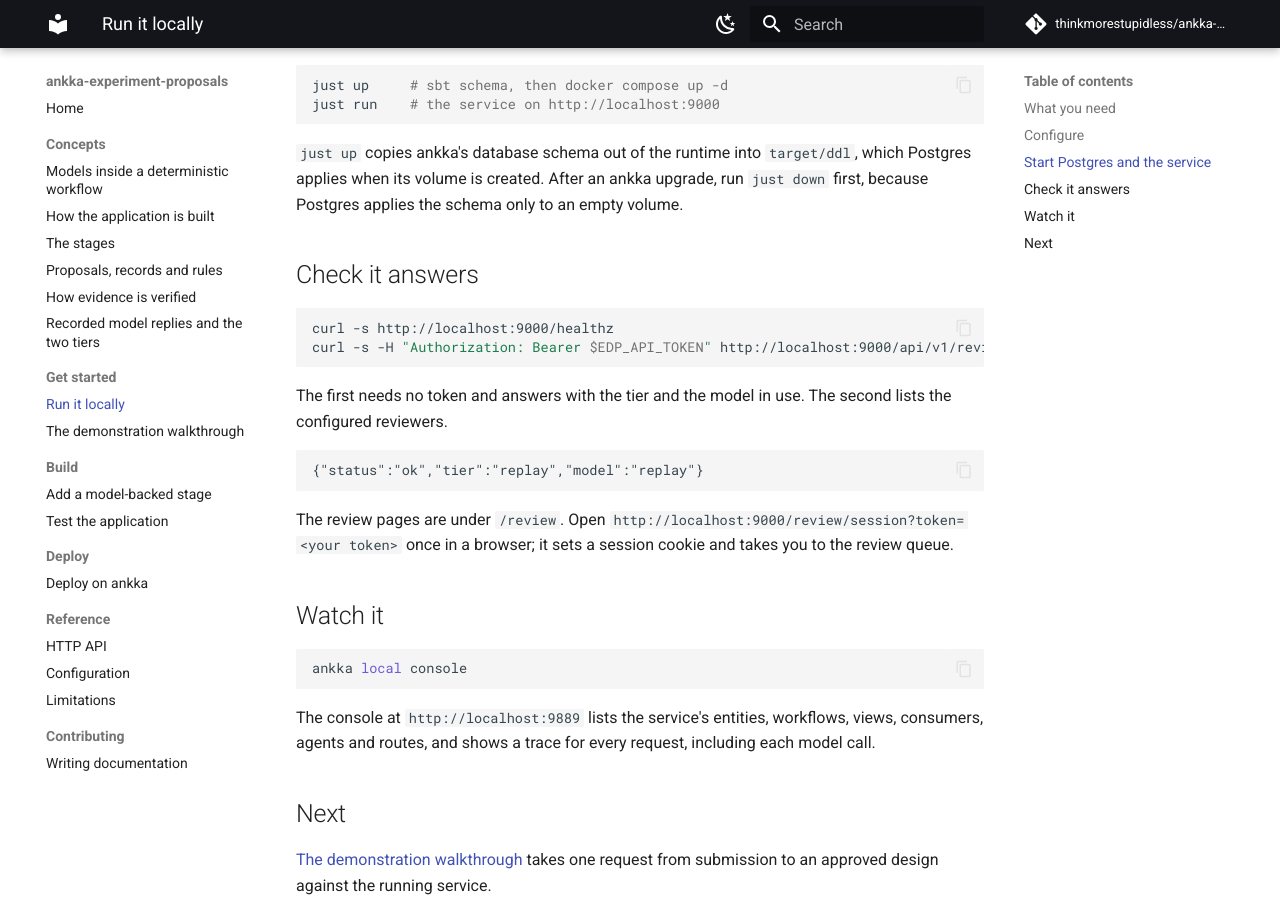
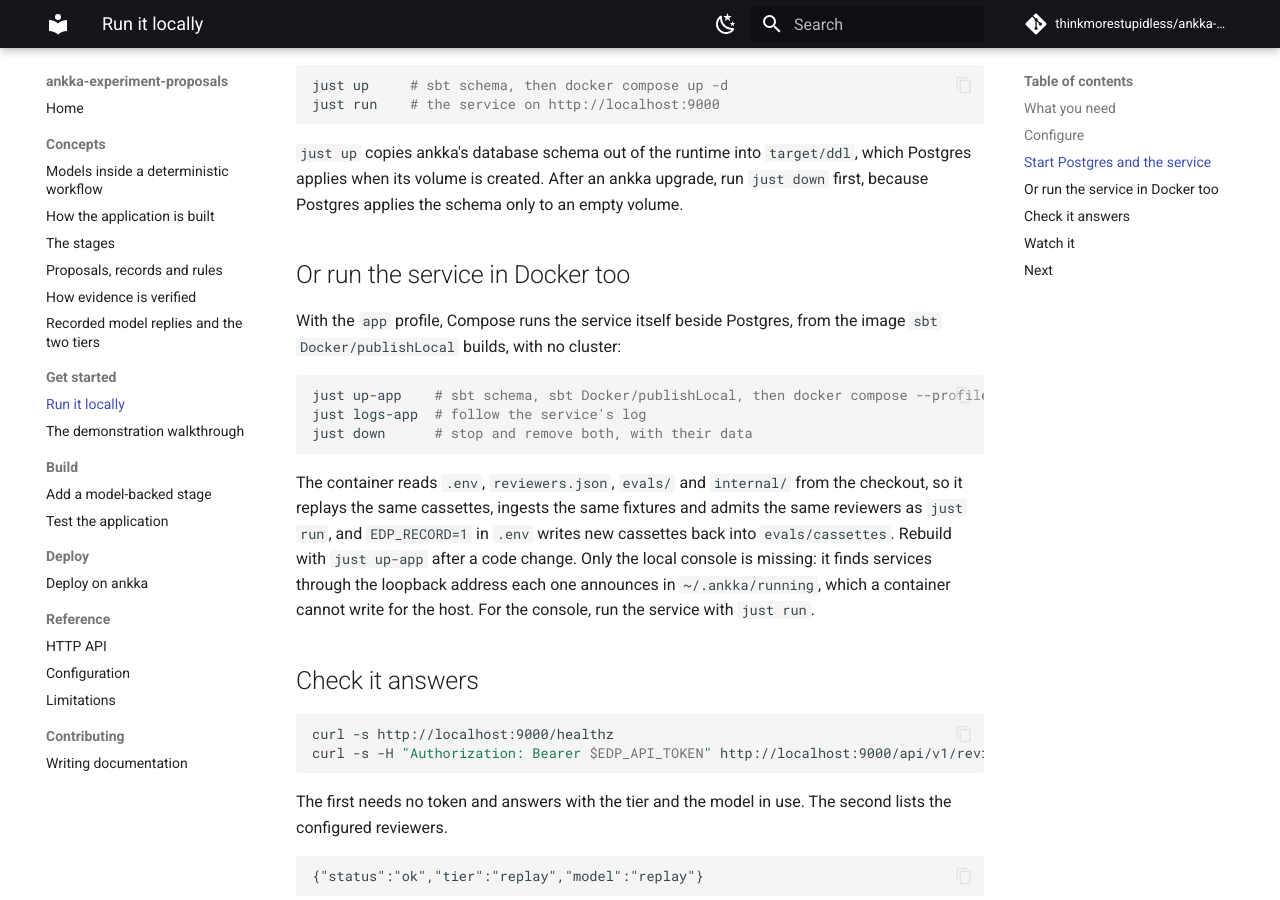
Before and after one commit to thinkmorestupidless/ankka-experiment-proposals, an MkDocs documentation site: the page built from docs/get-started/run-locally.md, in a window 1280 px wide and 900 px high, scrolled down 827 px. Built offline with MkDocs 1.6.1 and Material for MkDocs 9.7.7, drawn with Linux system fonts in a browser that asks for light colours; comment, search, counter and statistics services are not loaded.

Commit message:
Run the whole service in Docker with a compose profile, and fix the image build on macOS
The `app` profile in docker-compose.yml runs the service beside Postgres from the image
`sbt Docker/publishLocal` builds, with the checkout's .env, reviewers.json, evals/ and
internal/ mounted, so the replay tier works with no cluster and no model key. `just up-app`,
`just logs-app`; `just down` now tears down both profiles. The local console cannot see a
containerised service, and the compose file and docs say so.

The image did not build on a case-insensitive filesystem: `object CassetteAuthor` and
`@main def cassetteAuthor` compiled to classes differing only in case, which scaladoc refused
during packaging. The entry point is now a `main` on the object, the service's main class is
named for the image, and packaging builds no scaladoc.

scripts/walkthrough.sh: step 2 passed a grep alternation to a shell glob match and always
timed out; step 10 ingested Paper A under an alias with no recorded cassette, and now uses
the alias the fault feature records under. All eleven steps pass in 47 s from an empty
database in Docker.

Co-Authored-By: Claude Fable 5.1 <noreply@anthropic.com>

````diff
--- a/docs/get-started/run-locally.md
+++ b/docs/get-started/run-locally.md
@@ -43,6 +43,24 @@ just run    # the service on http://localhost:9000
 when its volume is created. After an ankka upgrade, run `just down` first, because Postgres applies the
 schema only to an empty volume.
 
+## Or run the service in Docker too
+
+With the `app` profile, Compose runs the service itself beside Postgres, from the image
+`sbt Docker/publishLocal` builds, with no cluster:
+
+```bash
+just up-app    # sbt schema, sbt Docker/publishLocal, then docker compose --profile app up -d
+just logs-app  # follow the service's log
+just down      # stop and remove both, with their data
+```
+
+The container reads `.env`, `reviewers.json`, `evals/` and `internal/` from the checkout, so it
+replays the same cassettes, ingests the same fixtures and admits the same reviewers as `just run`, and
+`EDP_RECORD=1` in `.env` writes new cassettes back into `evals/cassettes`. Rebuild with `just up-app`
+after a code change. Only the local console is missing: it finds services through the loopback
+address each one announces in `~/.ankka/running`, which a container cannot write for the host. For
+the console, run the service with `just run`.
+
 ## Check it answers
 
 ```bash
````
Also changed, not shown: README.md (+13 -0 lines), docker-compose.yml (+44 -0 lines), 4 other files.
